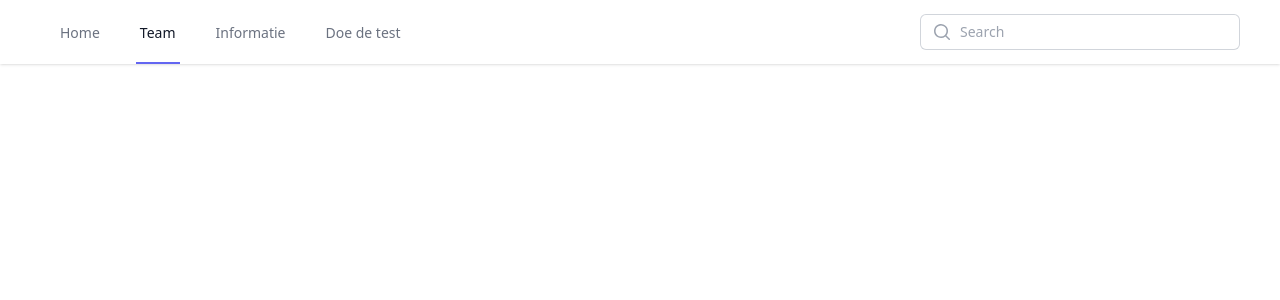
After one commit to SvenSchuitemaker/PDS-Hanze, a PHP site: page /team.php in a window 1280 px wide. The commit adds this page. Shown: the top 300 px of the page. Run offline with PHP 8.4, Linux system fonts and the light colour scheme; some libraries are stand-ins or nearby versions.

Commit message:
add pages

```diff
--- /dev/null
+++ b/team.php
@@ -0,0 +1,55 @@
+<!DOCTYPE html>
+<html lang="en">
+
+<head>
+    <meta charset="UTF-8">
+    <meta name="viewport" content="width=device-width, initial-scale=1.0">
+    <title>Document</title>
+    <script src="https://cdn.tailwindcss.com"></script>
+</head>
+
+<body>
+    <nav class="bg-white shadow">
+        <div class="mx-auto max-w-7xl px-2 sm:px-4 lg:px-8">
+            <div class="flex h-16 justify-between">
+                <div class="flex px-2 lg:px-0">
+                    <div class="hidden lg:ml-6 lg:flex lg:space-x-8">
+                        <a href="index.php" class="inline-flex items-center border-b-2 border-transparent px-1 pt-1 text-sm font-medium text-gray-500 hover:border-gray-300 hover:text-gray-700">Home</a>
+                        <a href="team.php" class="inline-flex items-center border-b-2 border-indigo-500 px-1 pt-1 text-sm font-medium text-gray-900">Team</a>
+                        <a href="info.php" class="inline-flex items-center border-b-2 border-transparent px-1 pt-1 text-sm font-medium text-gray-500 hover:border-gray-300 hover:text-gray-700">Informatie</a>
+                        <a href="test.php" class="inline-flex items-center border-b-2 border-transparent px-1 pt-1 text-sm font-medium text-gray-500 hover:border-gray-300 hover:text-gray-700">Doe de test</a>
+                    </div>
+                </div>
+
+                <!-- Zoekbalk -->
+
+                <div class="flex flex-1 items-center justify-center px-2 lg:ml-6 lg:justify-end">
+                    <div class="w-full max-w-lg lg:max-w-xs">
+                        <label for="search" class="sr-only">Zoeken</label>
+                        <div class="relative">
+                            <div class="pointer-events-none absolute inset-y-0 left-0 flex items-center pl-3">
+                                <svg class="h-5 w-5 text-gray-400" viewBox="0 0 20 20" fill="currentColor" aria-hidden="true">
+                                    <path fill-rule="evenodd" d="M9 3.5a5.5 5.5 0 100 11 5.5 5.5 0 000-11zM2 9a7 7 0 1112.452 4.391l3.328 3.329a.75.75 0 11-1.06 1.06l-3.329-3.328A7 7 0 012 9z" clip-rule="evenodd" />
+                                </svg>
+                            </div>
+                            <input id="search" name="search" class="block w-full rounded-md border-0 bg-white py-1.5 pl-10 pr-3 text-gray-900 ring-1 ring-inset ring-gray-300 placeholder:text-gray-400 focus:ring-2 focus:ring-inset focus:ring-indigo-600 sm:text-sm sm:leading-6" placeholder="Search" type="search">
+                        </div>
+                    </div>
+                </div>
+            </div>
+        </div>
+
+        <!-- Mobile menu, show/hide based on menu state. -->
+        <div class="lg:hidden" id="mobile-menu">
+            <div class="space-y-1 pb-3 pt-2">
+                <a href="index.php" class="block border-l-4 border-transparent py-2 pl-3 pr-4 text-base font-medium text-gray-600 hover:border-gray-300 hover:bg-gray-50 hover:text-gray-800">Home</a>
+                <a href="team.php" class="block border-l-4 border-indigo-500 bg-indigo-50 py-2 pl-3 pr-4 text-base font-medium text-indigo-700">Team</a>
+                <a href="info.php" class="block border-l-4 border-transparent py-2 pl-3 pr-4 text-base font-medium text-gray-600 hover:border-gray-300 hover:bg-gray-50 hover:text-gray-800">Informatie</a>
+                <a href="test.php" class="block border-l-4 border-transparent py-2 pl-3 pr-4 text-base font-medium text-gray-600 hover:border-gray-300 hover:bg-gray-50 hover:text-gray-800">Doe de test</a>
+            </div>
+        </div>
+    </nav>
+
+</body>
+
+</html>
```
Also changed, not shown: index.php (+12 -26 lines), test.php (added, +56 -0 lines).
